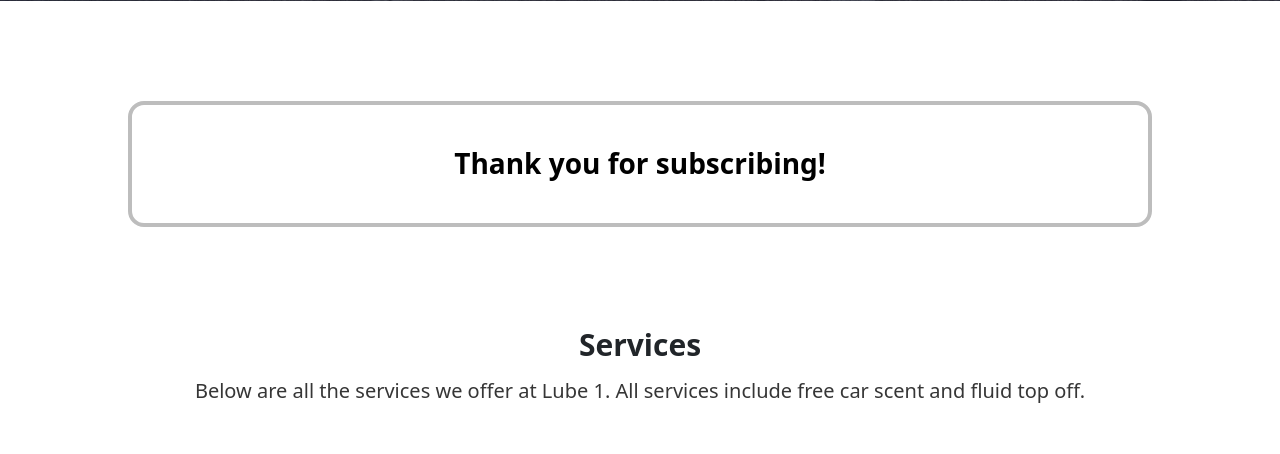
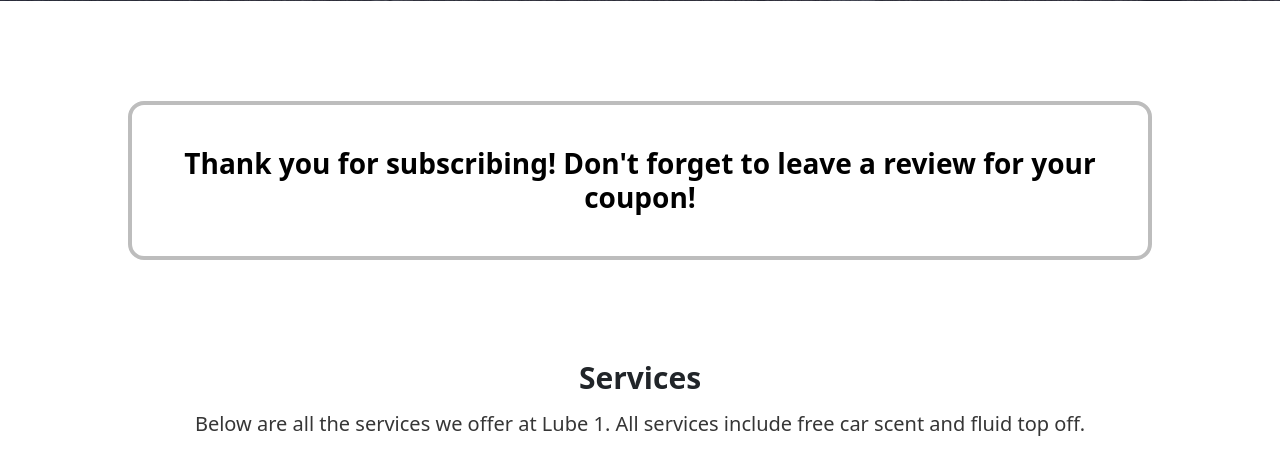
Before and after one commit to alsaady20/lube1express, a Django app: page /users/ in a window 1280 px wide. Shown: the part 639-1093 px from the top of the page. Run offline with Django 3.2, Linux system fonts and the light colour scheme; some libraries are stand-ins or nearby versions.

Commit message:
coupon commit

```diff
--- a/templates/basicapp/users.html
+++ b/templates/basicapp/users.html
@@ -1,5 +1,5 @@
 {% extends 'basicapp/index.html' %}
 
 {% block content %}
-<h3>Thank you for subscribing!</h3>
+<h3>Thank you for subscribing! Don't forget to leave a review for your coupon!</h3>
 {% endblock %}
```
